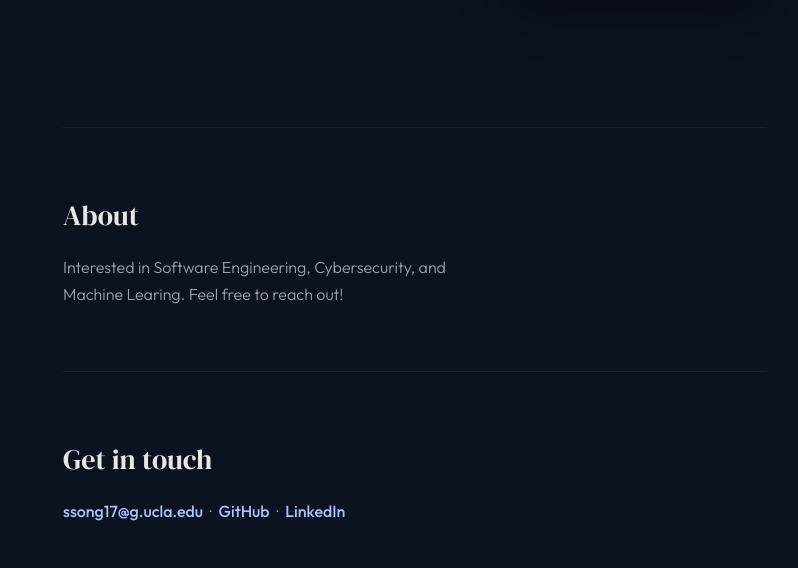
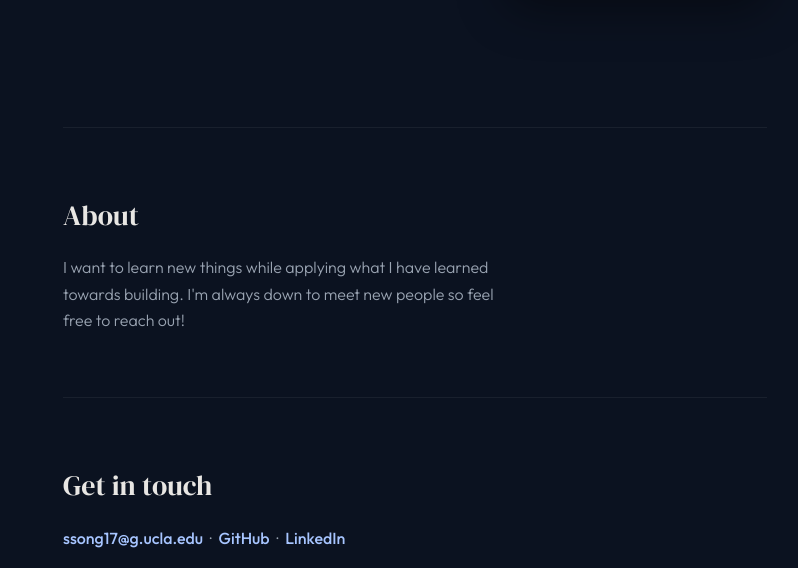
Before and after one commit to SJS-17/Personal-Website, a website: page index.html in a window 1280 px wide. Shown: the part 529-1097 px from the top of the page, without its empty margins (225-1023 px from the left). Drawn offline with Linux system fonts and the light colour scheme.

Commit message:
minor changes

```diff
--- a/index.html
+++ b/index.html
@@ -35,7 +35,7 @@
     <section id="about" class="about">
       <h2>About</h2>
       <p>
-        Interested in Software Engineering, Cybersecurity, and Machine Learing. Feel free to reach out!
+        I want to learn new things while applying what I have learned towards building. I'm always down to meet new people so feel free to reach out!
       </p>
     </section>
 
```
